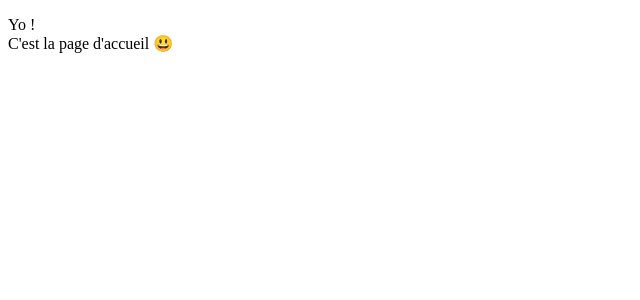
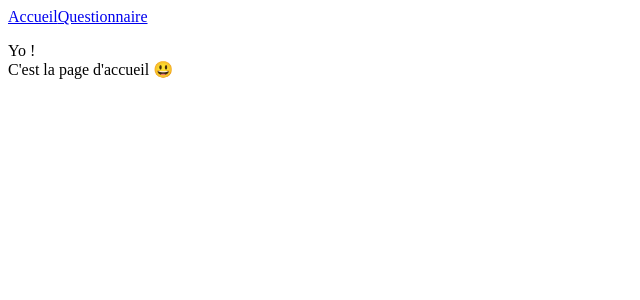
Before and after one commit to Sevan-K/OCR_shiny-agency, a React (Create React App) app: page / in a window 1280 px wide. Shown: the top 300 px of the page, without its empty margins (0-640 px from the left). Built offline with nearby package versions, Linux system fonts and the light colour scheme.

Commit message:
p1c2 wip

```diff
--- /dev/null
+++ b/src/components/Header/index.jsx
@@ -0,0 +1,16 @@
+// on importe Link depuis react router
+import { Link } from "react-router-dom";
+
+// création du composant
+function Header() {
+    // on créer des lien non pas avec des balises a
+  return (
+    <nav>
+      <Link to="/">Accueil</Link>
+      <Link to="/survey">Questionnaire</Link>
+    </nav>
+  );
+}
+
+// on exporte le composant
+export default Header;
--- a/src/index.jsx
+++ b/src/index.jsx
@@ -1,21 +1,23 @@
 import React from "react";
 import ReactDOM from "react-dom";
 // on importe le router
-import { BrowserRouter as Router, Route, Switch } from 'react-router-dom'
+import { BrowserRouter as Router, Route, Routes } from "react-router-dom";
 
-// on importe le composant Home
+// on importe les pages Home, Survey
 import Home from "./pages/Home";
 import Survey from "./pages/Survey";
+
+// on importe les composants Header
+import Header from "./components/Header";
 
 ReactDOM.render(
   <React.StrictMode>
     <Router>
-        <Route exact path="/">
-          <Home />
-        </Route>
-        <Route exact path="/survey">
-          <Survey />
-        </Route>
+      <Header />
+      <Routes>
+        <Route exact path="/" element={<Home />} />
+        <Route exact path="/" element={<Survey />} />
+      </Routes>
     </Router>
   </React.StrictMode>,
   document.getElementById("root")
```
